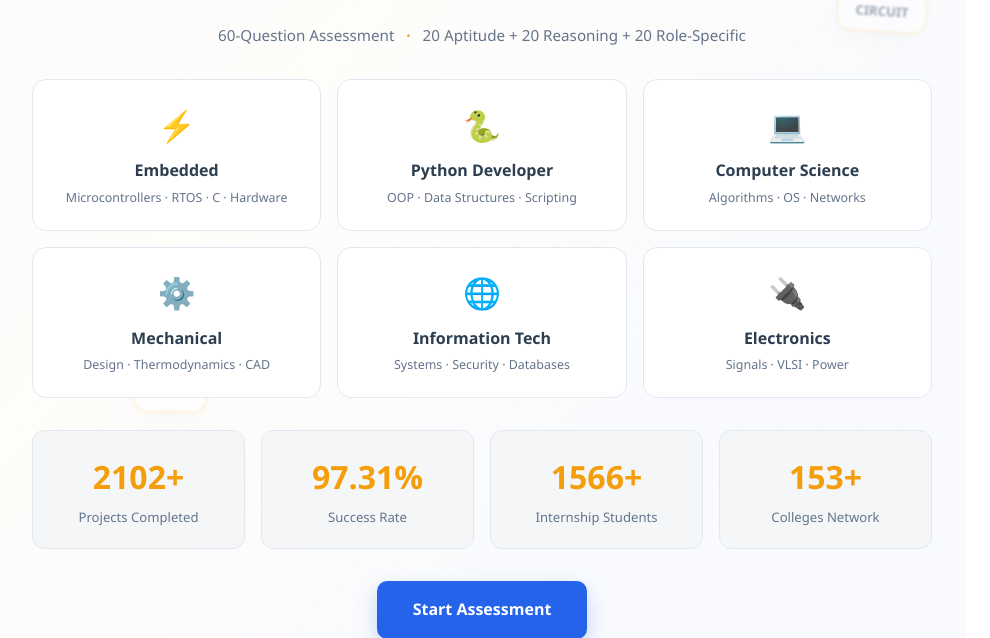
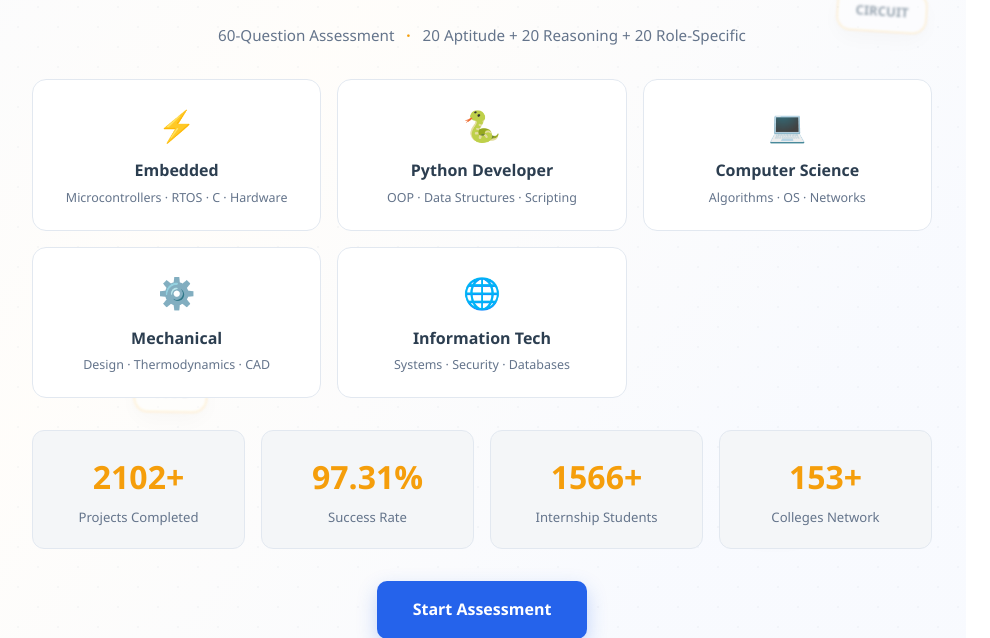
Before and after one commit to gaurav11072001/Assessment-, a Flask app: page / in a window 1280 px wide. Shown: the part 610-1248 px from the top of the page, without its empty margins (158-1148 px from the left). Run offline with Flask 3, Linux system fonts and the light colour scheme; some libraries are stand-ins or nearby versions.

Commit message:
Remove Electronics branch card from landing page

```diff
--- a/templates/index.html
+++ b/templates/index.html
@@ -63,17 +63,12 @@
                     <div class="branch-name">Mechanical</div>
                     <div class="branch-desc">Design · Thermodynamics · CAD</div>
                 </div>
-                <div class="branch-card" data-role="it">
-                    <div class="branch-icon">🌐</div>
-                    <div class="branch-name">Information Tech</div>
-                    <div class="branch-desc">Systems · Security · Databases</div>
-                </div>
-                <div class="branch-card" data-role="elec">
-                    <div class="branch-icon">🔌</div>
-                    <div class="branch-name">Electronics</div>
-                    <div class="branch-desc">Signals · VLSI · Power</div>
-                </div>
+            <div class="branch-card" data-role="it">
+                <div class="branch-icon">🌐</div>
+                <div class="branch-name">Information Tech</div>
+                <div class="branch-desc">Systems · Security · Databases</div>
             </div>
+        </div>
 
             <div class="stats-grid">
                 <div class="stat">
```
